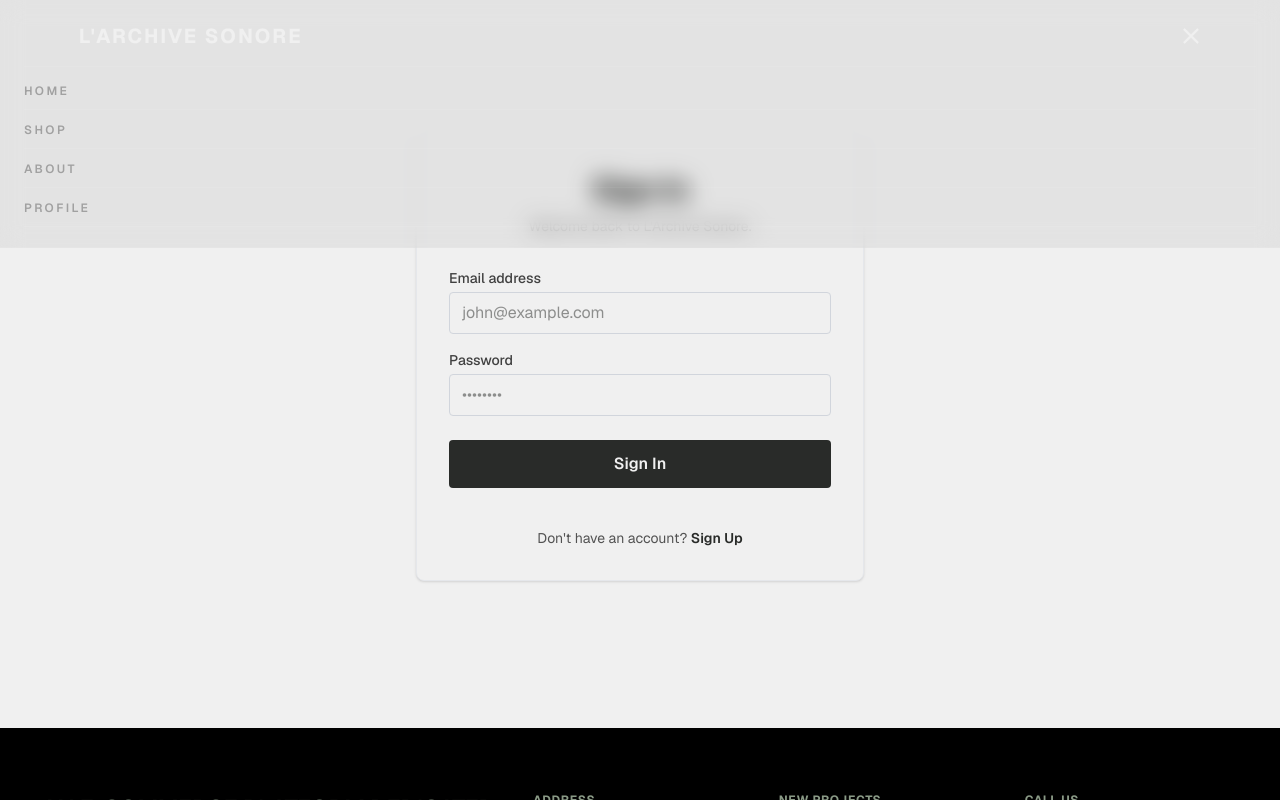
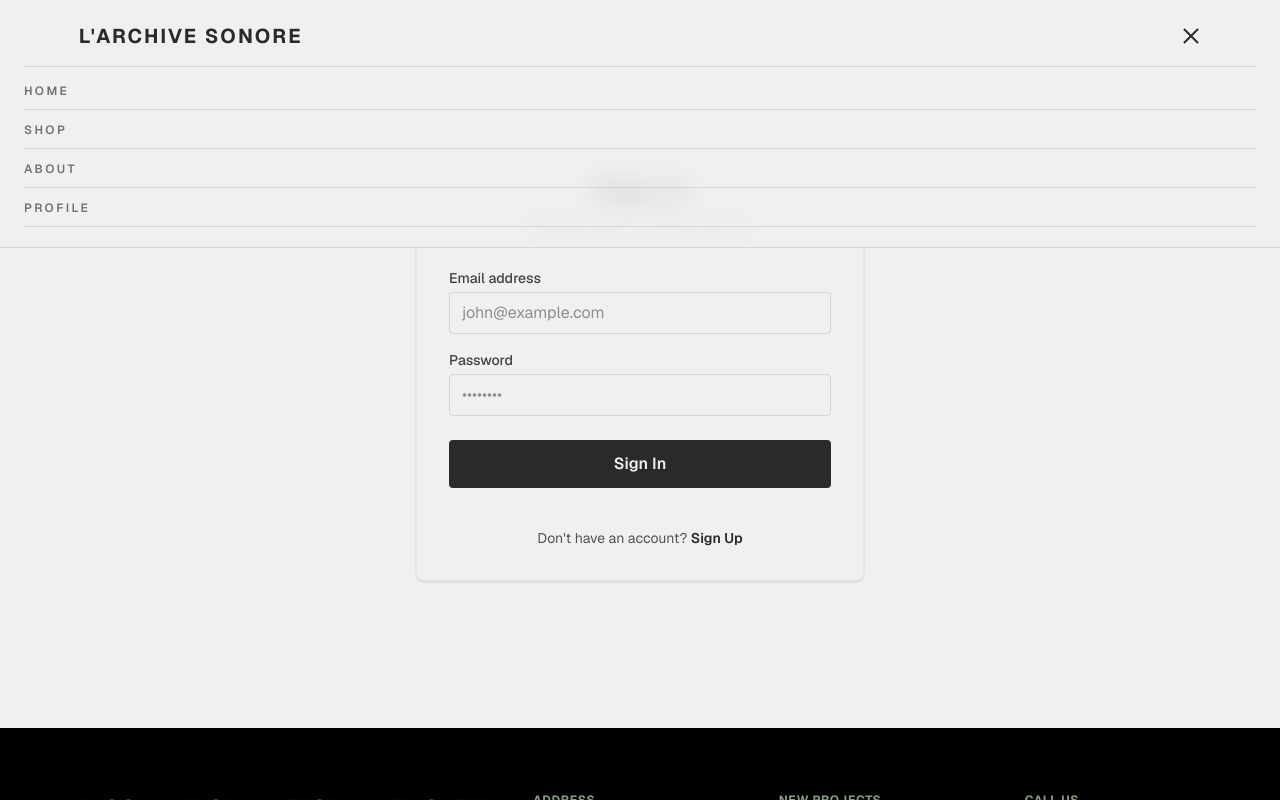
Before and after one commit to fahmiprasetio/L-Archive-Sonore, a Next.js app: page /signin in a window 1280 px wide. Both pictures are taken after a click on the button "Toggle Menu". Shown: the top 800 px of the page. Built offline with nearby package versions, Linux system fonts and the light colour scheme; no server answers; a web font is replaced by a local one.

Commit message:
fix(navbar): dark top-mode content on light pages; feat: add privacy & terms pages + footer links

```diff
--- /dev/null
+++ b/src/app/privacy/page.tsx
@@ -0,0 +1,77 @@
+import Link from 'next/link';
+import { ArrowLeft } from 'lucide-react';
+
+export const metadata = {
+  title: 'Privacy Policy | L\u2019Archive Sonore',
+  description: 'How L\u2019Archive Sonore collects, uses, and protects your personal data.',
+};
+
+const sections = [
+  {
+    title: '1. Information We Collect',
+    body: 'When you create an account, place an order, or contact us, we may collect your name, email address, shipping address, and order details. Payment is processed by our payment provider; we do not store your full card or banking credentials on our servers.',
+  },
+  {
+    title: '2. How We Use Your Information',
+    body: 'We use your information to process and deliver orders, manage your account, provide customer support, prevent fraud, and — only with your consent — send occasional updates about new arrivals and offers.',
+  },
+  {
+    title: '3. Payments',
+    body: 'Payments are handled securely through Midtrans. Your transaction is encrypted and processed directly by the payment gateway. L\u2019Archive Sonore only receives the order status and a transaction reference.',
+  },
+  {
+    title: '4. Data Storage & Security',
+    body: 'Account and order data are stored on Supabase with row-level security so that each customer can only access their own records. We apply reasonable technical and organizational measures to protect your data against unauthorized access.',
+  },
+  {
+    title: '5. Cookies',
+    body: 'We use essential cookies and local storage to keep you signed in and to remember the items in your cart. These are required for the site to function and do not track you across other websites.',
+  },
+  {
+    title: '6. Your Rights',
+    body: 'You may request access to, correction of, or deletion of your personal data at any time. To exercise these rights, contact us using the details below and we will respond within a reasonable timeframe.',
+  },
+  {
+    title: '7. Contact',
+    body: 'For any privacy-related questions, email us at hello@larchivesonore.com.',
+  },
+];
+
+export default function PrivacyPage() {
+  return (
+    <div className="max-w-3xl mx-auto py-10 px-4">
+      <Link
+        href="/"
+        className="inline-flex items-center gap-2 text-sm text-neutral-500 transition hover:text-neutral-900"
+      >
+        <ArrowLeft className="h-4 w-4" /> Back Home
+      </Link>
+
+      <header className="mt-6 border-b border-gray-200 pb-6">
+        <h1 className="font-clash text-4xl font-medium uppercase tracking-wide text-neutral-900">
+          Privacy Policy
+        </h1>
+        <p className="mt-2 text-sm text-neutral-400">Last updated: June 2026</p>
+      </header>
+
+      <div className="mt-8 space-y-8">
+        {sections.map((s) => (
+          <section key={s.title} className="space-y-2">
+            <h2 className="text-lg font-bold text-neutral-900">{s.title}</h2>
+            <p className="leading-relaxed text-neutral-600">{s.body}</p>
+          </section>
+        ))}
+      </div>
+
+      <div className="mt-12 rounded-2xl border border-gray-200 bg-white p-6 text-center">
+        <p className="text-sm text-neutral-600">
+          Questions about your data? Reach us at{' '}
+          <a href="mailto:hello@larchivesonore.com" className="font-semibold text-sage-primary hover:underline">
+            hello@larchivesonore.com
+          </a>
+          .
+        </p>
+      </div>
+    </div>
+  );
+}
--- a/src/components/layout/Footer.tsx
+++ b/src/components/layout/Footer.tsx
@@ -2,6 +2,7 @@
 
 import { useEffect, useRef } from 'react';
 import { usePathname } from 'next/navigation';
+import Link from 'next/link';
 
 export default function Footer() {
   const footerOuterRef = useRef<HTMLElement>(null);
@@ -147,8 +148,8 @@ export default function Footer() {
               <span>L&apos;Archive Sonore</span>
               <span>&copy; 2026</span>
               <div className="flex gap-8">
-                <span className="hover:text-white cursor-pointer transition">Return Policy</span>
-                <span className="hover:text-white cursor-pointer transition">Terms of Use</span>
+                <Link href="/privacy" className="hover:text-white transition">Privacy Policy</Link>
+                <Link href="/terms" className="hover:text-white transition">Terms of Use</Link>
               </div>
             </div>
 
--- a/src/components/layout/Navbar.tsx
+++ b/src/components/layout/Navbar.tsx
@@ -34,13 +34,30 @@ export default function Navbar() {
     { name: 'Profile', path: '/profile' },
   ];
 
+  // Halaman dengan hero gelap penuh di belakang navbar (home & shop) memakai konten putih.
+  // Halaman lain berlatar terang, jadi di mode top konten dibuat gelap agar terlihat.
+  // Saat scrolled, navbar jadi pill gelap -> konten selalu putih.
+  const darkHero = isHome || pathname === '/shop';
+  const onDarkBg = isScrolled || darkHero;
+
+  const textColor = onDarkBg ? 'text-white' : 'text-neutral-900';
+  const lineColor = onDarkBg ? 'bg-white' : 'bg-neutral-900';
+  const dividerColor = onDarkBg ? 'border-white/10' : 'border-black/10';
+  const dividerColorSoft = onDarkBg ? 'border-white/5' : 'border-black/10';
+  const menuActive = onDarkBg ? 'text-white' : 'text-neutral-900';
+  const menuInactive = onDarkBg
+    ? 'text-neutral-400 hover:text-white'
+    : 'text-neutral-500 hover:text-neutral-900';
+
   return (
     <header
       className={`fixed z-50 transition-all duration-500 ease-in-out ${isScrolled
-        ? 'top-4 left-6 w-[20rem] max-w-[calc(100vw-3rem)] rounded-lg bg-black/40 backdrop-blur-sm border border-white/10 py-2.5 px-5 shadow-xl text-white'
+        ? 'top-4 left-6 w-[20rem] max-w-[calc(100vw-3rem)] rounded-lg bg-black/40 backdrop-blur-sm border border-white/10 py-2.5 px-5 shadow-xl'
         : isOpen
-          ? 'top-0 left-0 w-full bg-black/5 backdrop-blur-md border-b border-white/10 py-5 px-6 text-white'
-          : 'top-0 left-0 w-full bg-transparent border-transparent py-5 text-current'
+          ? darkHero
+            ? 'top-0 left-0 w-full bg-black/5 backdrop-blur-md border-b border-white/10 py-5 px-6'
+            : 'top-0 left-0 w-full bg-white/85 backdrop-blur-md border-b border-black/10 py-5 px-6'
+          : 'top-0 left-0 w-full bg-transparent border-transparent py-5'
         }`}
     >
       <div
@@ -50,10 +67,10 @@ export default function Navbar() {
         {/* Title */}
         <Link
           href="/"
-          className={`font-bold tracking-widest font-clash uppercase transition-all duration-300 whitespace-nowrap ${isScrolled
-            ? 'text-white text-sm sm:text-base hover:opacity-85'
-            : 'text-white text-lg sm:text-xl hover:text-white/80'
-            }`}
+          className={`font-bold tracking-widest font-clash uppercase transition-all duration-300 whitespace-nowrap hover:opacity-80 ${isScrolled
+            ? 'text-sm sm:text-base'
+            : 'text-lg sm:text-xl'
+            } ${textColor}`}
         >
           L&apos;Archive Sonore
         </Link>
@@ -65,10 +82,10 @@ export default function Navbar() {
           aria-label="Toggle Menu"
         >
           <span
-            className={`h-0.5 bg-white transition-all duration-300 ease-out ${isOpen ? 'w-5 rotate-45 translate-y-[4px]' : 'w-5'}`}
+            className={`h-0.5 transition-all duration-300 ease-out ${lineColor} ${isOpen ? 'w-5 rotate-45 translate-y-[4px]' : 'w-5'}`}
           ></span>
           <span
-            className={`h-0.5 bg-white transition-all duration-300 ease-out ${isOpen ? 'w-5 -rotate-45 -translate-y-[4px]' : 'w-3'}`}
+            className={`h-0.5 transition-all duration-300 ease-out ${lineColor} ${isOpen ? 'w-5 -rotate-45 -translate-y-[4px]' : 'w-3'}`}
           ></span>
         </button>
       </div>
@@ -76,7 +93,7 @@ export default function Navbar() {
       {/* Dropdown Menu */}
       {isOpen && (
         <div
-          className="mt-3.5 border-t border-white/10 flex flex-col pt-1.5 gap-0.5 animate-in fade-in slide-in-from-top-2 duration-300 w-full"
+          className={`mt-3.5 border-t ${dividerColor} flex flex-col pt-1.5 gap-0.5 animate-in fade-in slide-in-from-top-2 duration-300 w-full`}
         >
           {menuItems.map((item) => {
             const isActive = pathname === item.path;
@@ -84,16 +101,14 @@ export default function Navbar() {
               <Link
                 key={item.name}
                 href={item.path}
-                className={`group flex items-center justify-between py-2.5 border-b border-white/5 transition-all duration-300 ${isActive
-                  ? 'text-white'
-                  : 'text-neutral-400 hover:text-white'
+                className={`group flex items-center justify-between py-2.5 border-b ${dividerColorSoft} transition-all duration-300 ${isActive ? menuActive : menuInactive
                   }`}
               >
                 <span className="font-clash text-xs uppercase tracking-[0.2em] font-semibold transition-all duration-300">
                   {item.name}
                 </span>
                 <span
-                  className="h-0.5 bg-white transition-all duration-300 ease-out w-0 group-hover:w-50"
+                  className={`h-0.5 transition-all duration-300 ease-out w-0 group-hover:w-50 ${lineColor}`}
                 ></span>
               </Link>
             );
```
Also changed, not shown: src/app/terms/page.tsx (added, +89 -0 lines).
